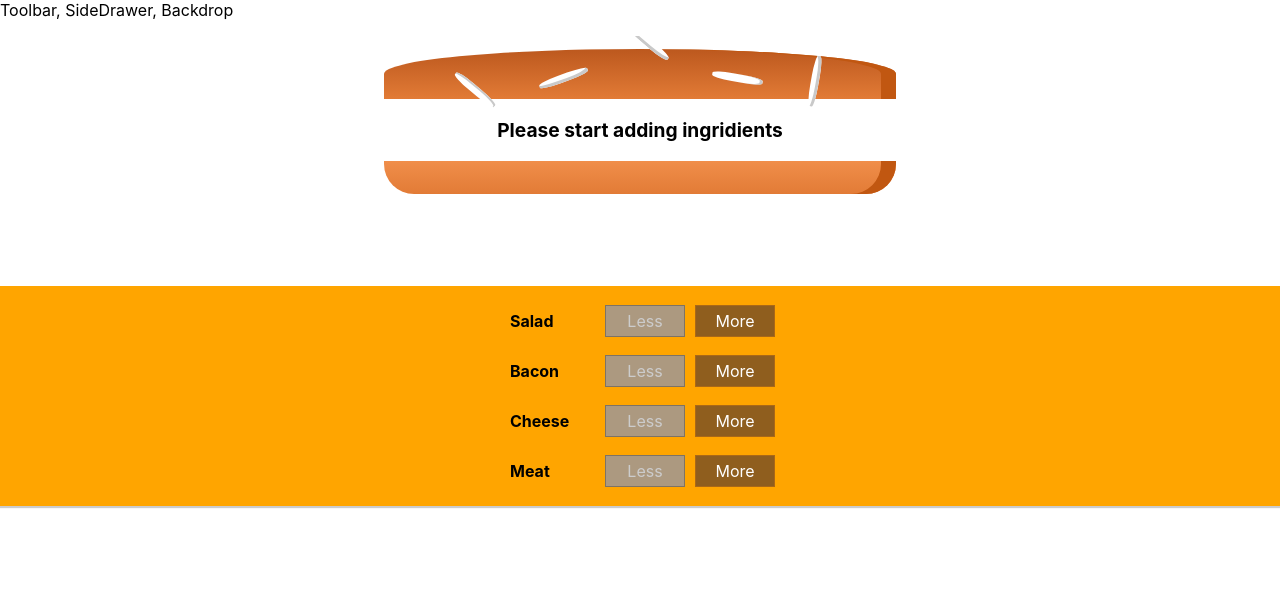
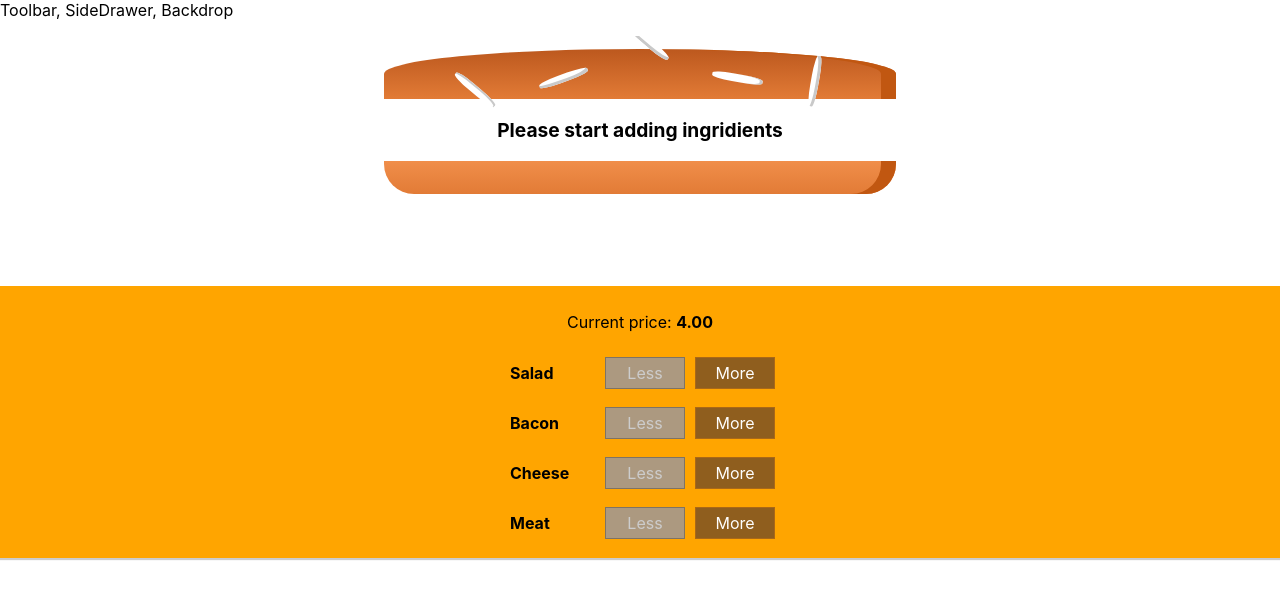
Before and after one commit to andrej2704/burger-app, a React (Create React App) app: page / in a window 1280 px wide. Shown: the top 598 px of the page. Built offline with nearby package versions, Linux system fonts and the light colour scheme.

Commit message:
135 show total price

```diff
--- a/src/components/Burger/BuildControls/BuildControls.js
+++ b/src/components/Burger/BuildControls/BuildControls.js
@@ -11,6 +11,9 @@ const controls = [
 
 const buildControls = props => (
   <div className={classes.BuildControls}>
+    <p>
+      Current price: <strong>{props.price.toFixed(2)}</strong>
+    </p>
     {controls.map(ctrl => (
       <BuildControl
         key={ctrl.label}
--- a/src/containers/BurgerBuilder/BurgetBuilder.js
+++ b/src/containers/BurgerBuilder/BurgetBuilder.js
@@ -59,6 +59,7 @@ class BurgerBulder extends Component {
           ingridientAdded={this.addIngridientHandler}
           ingridientRemoved={this.removeIngridientHandler}
           disabled={disableInfo}
+          price={this.state.totalPrice}
         />
       </Aux>
     );
```
